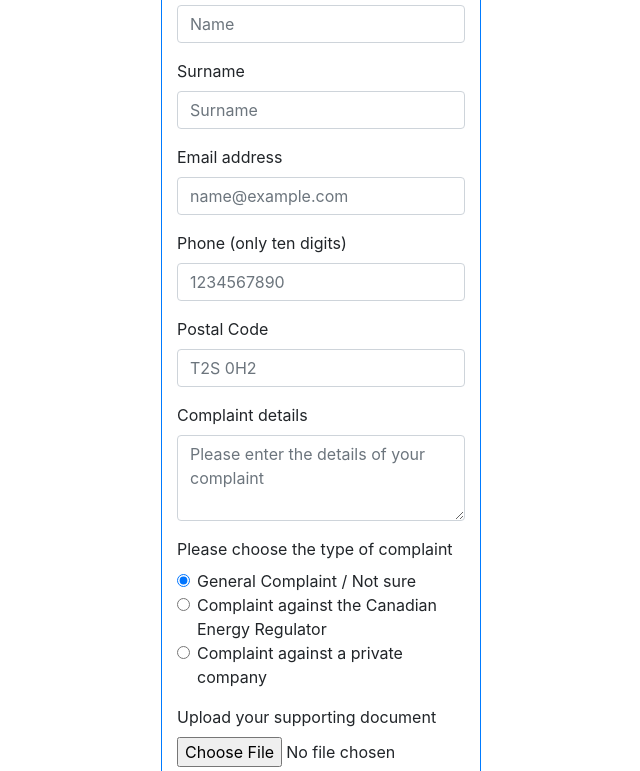
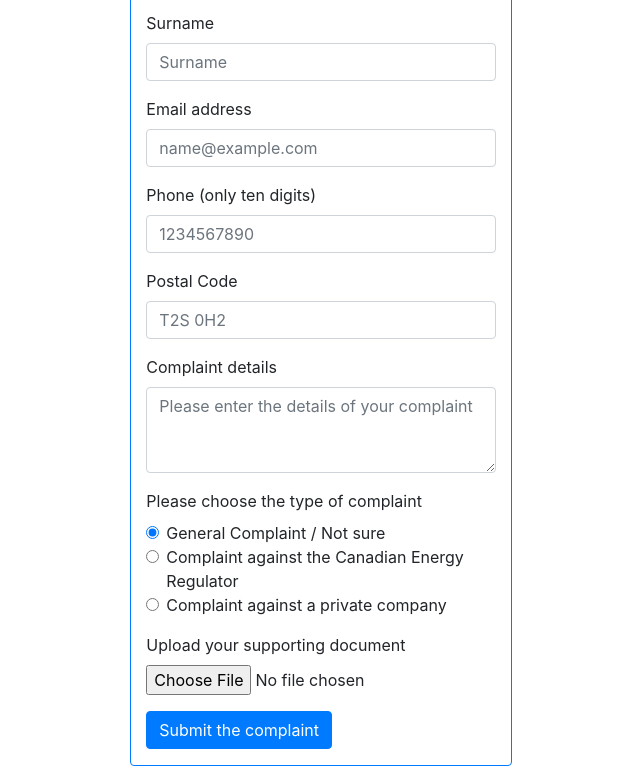
Before and after one commit to ivanduka/complaints-submission, a website: page public/index.html in a window 1280 px wide. Shown: the part 260-1031 px from the top of the page, without its empty margins (319-959 px from the left). Drawn offline with nearby package versions, Linux system fonts and the light colour scheme.

Commit message:
Changed layout

```diff
--- a/public/index.html
+++ b/public/index.html
@@ -29,9 +29,10 @@
   </head>
 
   <body>
-    <div class="container my-3 py-3 w-25 border border-primary rounded">
+    <div class="container my-3 py-3">
       <div class="row">
-        <div class="col">
+        <div class="col-sm"></div>
+        <div class="col-sm border border-primary rounded pb-3">
           <h1>Complaint Submission Form (prototype)</h1>
           <form action="/" method="POST" enctype="multipart/form-data">
             <div class="form-group">
@@ -145,6 +146,7 @@
             <button type="submit" class="btn btn-primary">Submit the complaint</button>
           </form>
         </div>
+        <div class="col-sm"></div>
       </div>
     </div>
   </body>
```
